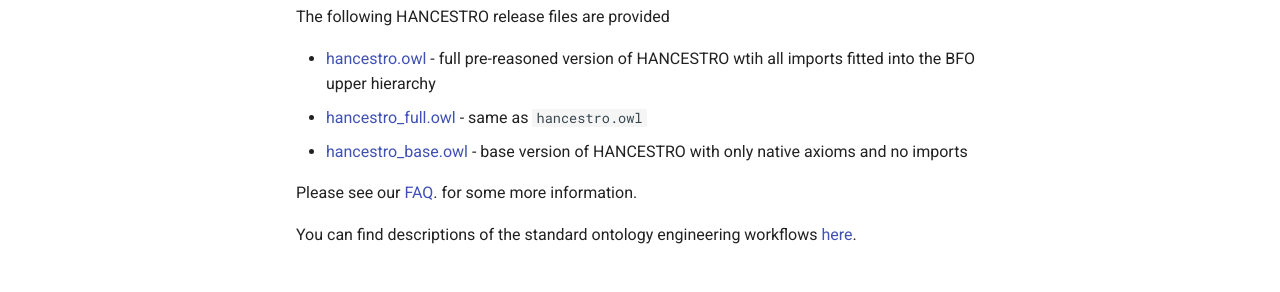
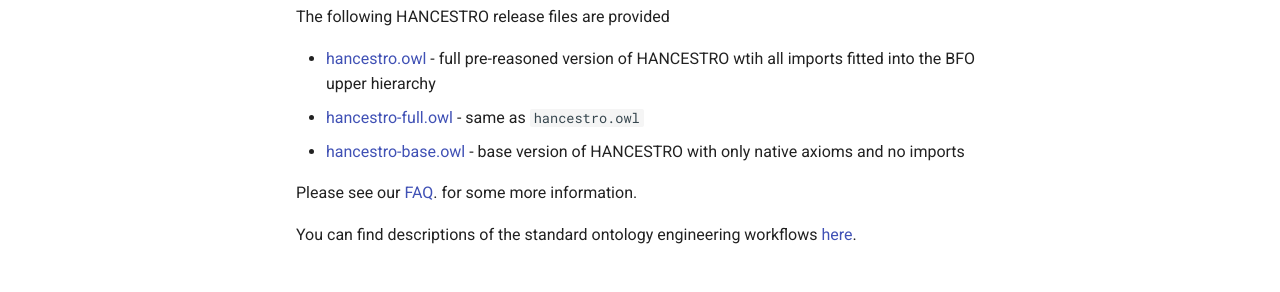
Before and after one commit to EBISPOT/hancestro, an MkDocs documentation site: the page built from docs/index.md, in a window 1280 px wide and 900 px high. Shown: the part 361-653 px from the top of the window. Built offline with MkDocs 1.6.1 and Material for MkDocs 9.7.7, drawn with Linux system fonts in a browser that asks for light colours; comment, search, counter and statistics services are not loaded.

```diff
--- a/docs/index.md
+++ b/docs/index.md
@@ -7,8 +7,8 @@ The Human Ancestry Ontology (HAncestro) provides a systematic description of the
 The following HANCESTRO release files are provided
 
 * [hancestro.owl](https://github.com/EBISPOT/hancestro/blob/main/hancestro.owl) - full pre-reasoned version of HANCESTRO wtih all imports fitted into the BFO upper hierarchy
-* [hancestro_full.owl](https://github.com/EBISPOT/hancestro/blob/main/hancestro_full.owl) - same as `hancestro.owl`
-* [hancestro_base.owl](https://github.com/EBISPOT/hancestro/blob/main/hancestro_base.owl) - base version of HANCESTRO with only native axioms and no imports
+* [hancestro-full.owl](https://github.com/EBISPOT/hancestro/blob/main/hancestro-full.owl) - same as `hancestro.owl`
+* [hancestro-base.owl](https://github.com/EBISPOT/hancestro/blob/main/hancestro-base.owl) - base version of HANCESTRO with only native axioms and no imports
 
 Please see our [FAQ](https://ebispot.github.io/hancestro/faq/). for some more information.
 
```
Also changed, not shown: other parts of docs/index.md (+0 -5 lines), README.md (+2 -2 lines), 7 other files.
